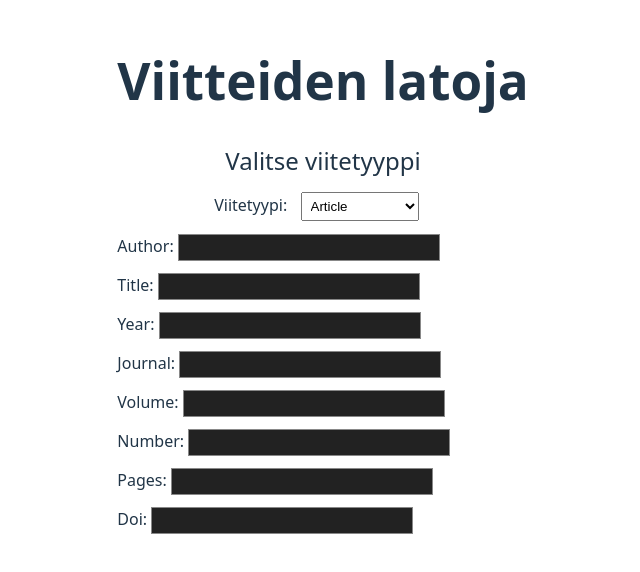
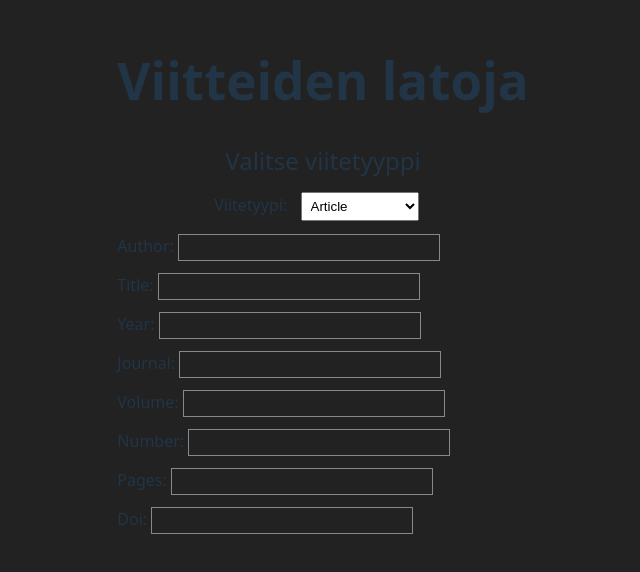
Before and after one commit to Konstig70/OhtuMiniprojektiRyhm-10, a React (Vite) app in the folder viite-luoja/: page / in a window 1280 px wide. Shown: the part 118-690 px from the top of the page, without its empty margins (317-957 px from the left). Built offline with nearby package versions, Linux system fonts and the light colour scheme.

Commit message:
background väri

```diff
--- a/viite-luoja/src/App.css
+++ b/viite-luoja/src/App.css
@@ -7,6 +7,10 @@
 
 legend {
   font-size: x-large;
+}
+
+body {
+  background-color: #222;
 }
 
 select {
```
